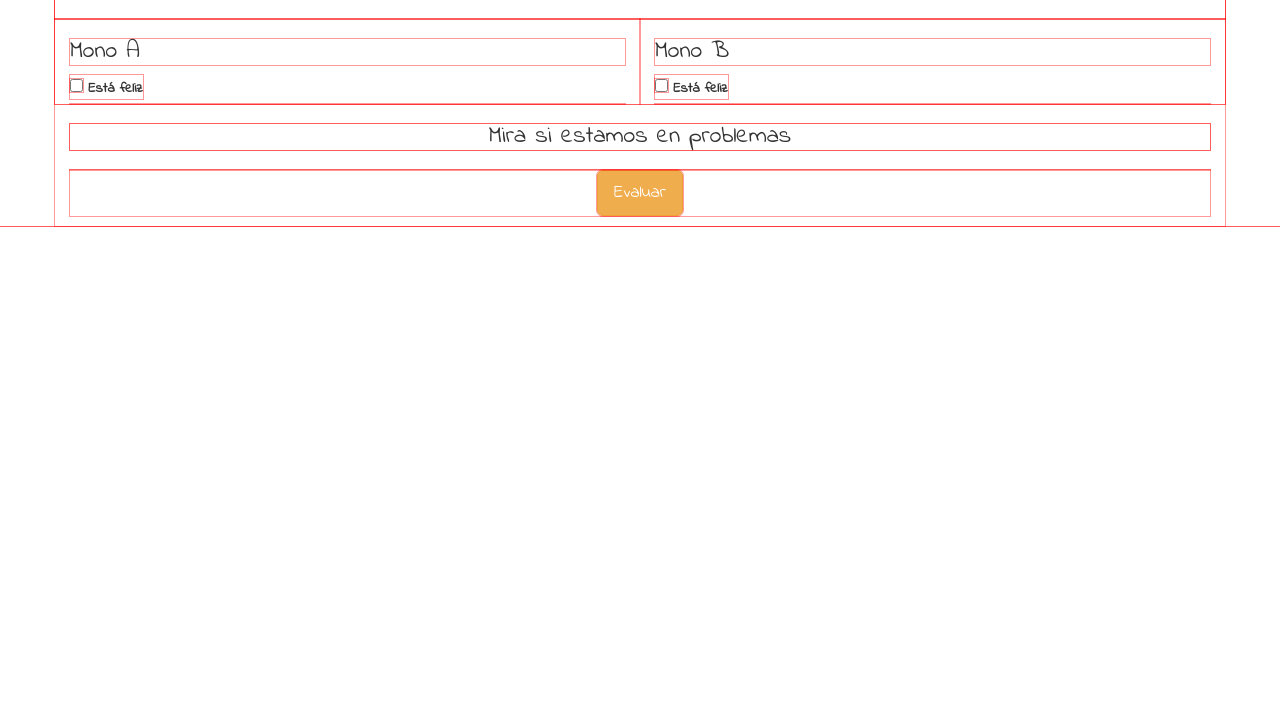
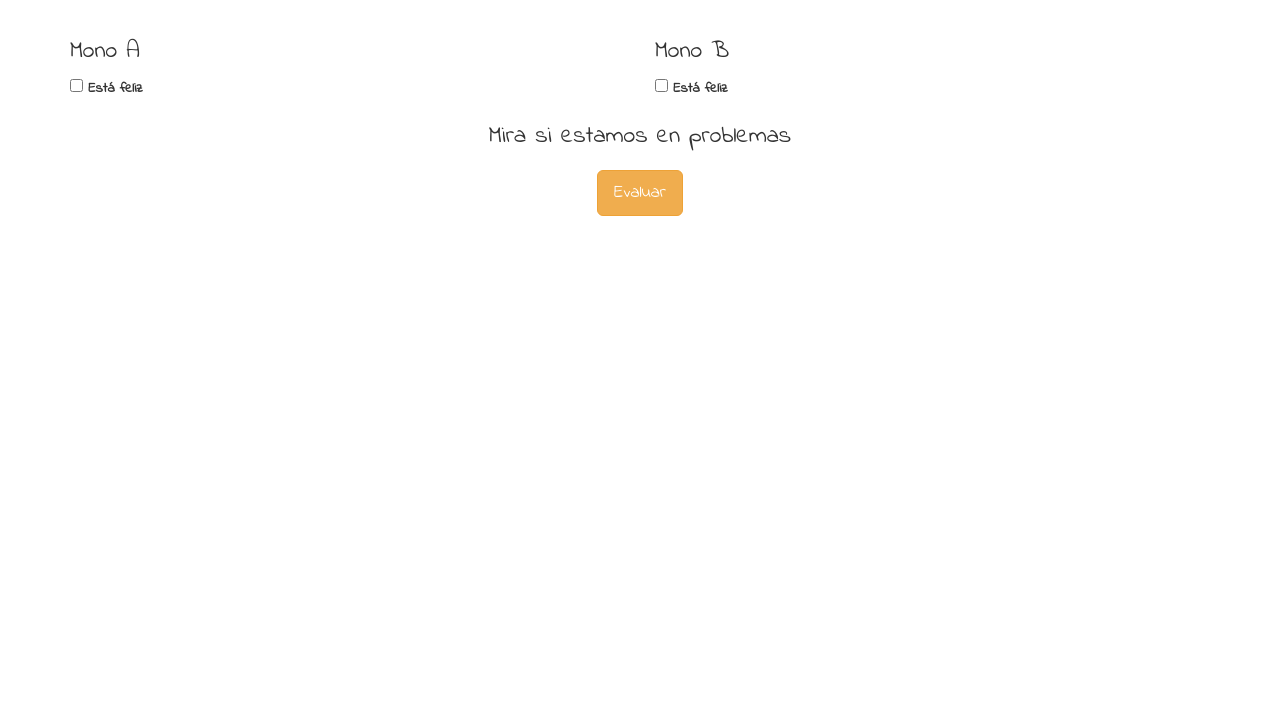
Before and after one commit to FabiAmpuero/ejercicio-7, a plain HTML site: page index.html in a window 1280 px wide. Shown: the part 82-800 px from the top of the page. Drawn offline with nearby package versions, Linux system fonts and the light colour scheme.

Commit message:
ejercicio terminado

```diff
--- a/index.html
+++ b/index.html
@@ -37,7 +37,7 @@
             <h3 class="text-center">Mira si estamos en problemas</h3>
             <h1 id="salida" class="text-center"></h1>
         </div>
-        <p class="text-center"><button class="btn-warning btn-lg btn">Evaluar</button></p>
+        <p class="text-center"><button onclick="evaluar()" class="btn-warning btn-lg btn">Evaluar</button></p>
     </div>
 </body>
 <script src="main.js"></script>
--- a/main.css
+++ b/main.css
@@ -1,6 +1,3 @@
-* {
-    outline: 1px solid rgba(255, 0, 0, 0.4);
-}
 body {
     /*background: tomato;*/
     font-family: "Indie Flower";
```
